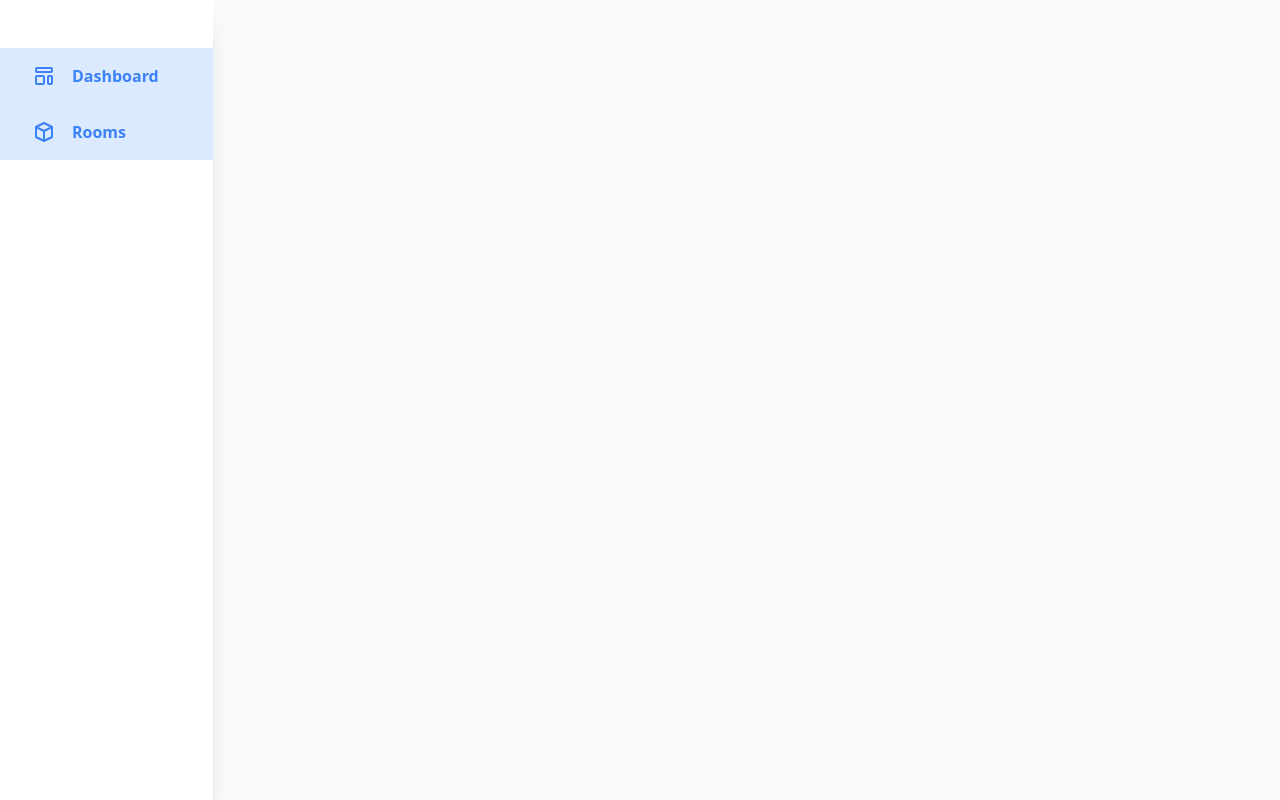
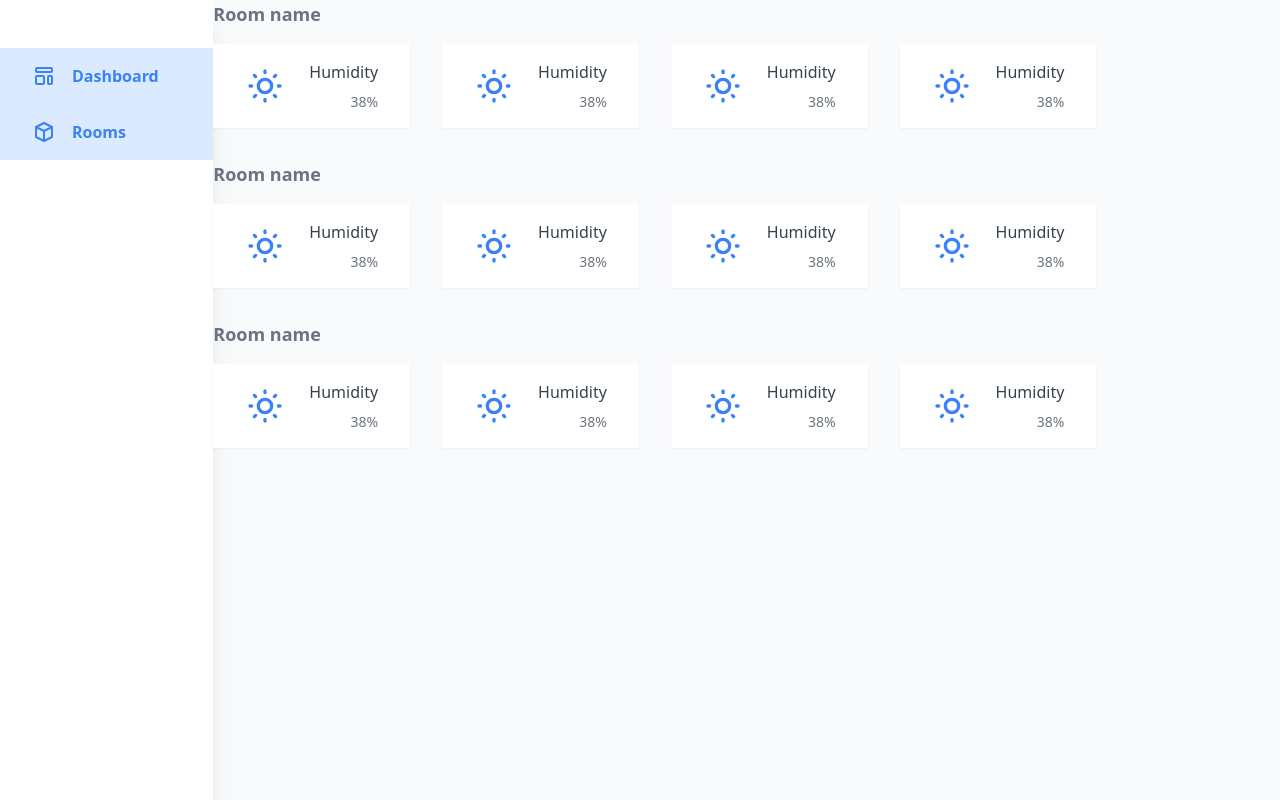
Before and after one commit to bartek9105/arduino-room-controller-client, a Vue app: page / in a window 1280 px wide. Before the commit this address had no page. Built offline with nearby package versions, Linux system fonts and the light colour scheme.

Commit message:
Create component for displaying room info

```diff
--- /dev/null
+++ b/src/components/RoomTilesInfo.vue
@@ -0,0 +1,105 @@
+<template>
+  <div>
+    <h2 class="text-lg font-bold text-gray-500 mb-4">Room name</h2>
+    <div class="flex">
+      <div
+        class="bg-white px-8 py-4 shadow-sm mr-8 flex items-center text-right"
+      >
+        <svg
+          class="w-10 h-10 mr-6 text-blue-500"
+          fill="none"
+          stroke="currentColor"
+          viewBox="0 0 24 24"
+          xmlns="http://www.w3.org/2000/svg"
+        >
+          <path
+            stroke-linecap="round"
+            stroke-linejoin="round"
+            stroke-width="2"
+            d="M12 3v1m0 16v1m9-9h-1M4 12H3m15.364 6.364l-.707-.707M6.343 6.343l-.707-.707m12.728 0l-.707.707M6.343 17.657l-.707.707M16 12a4 4 0 11-8 0 4 4 0 018 0z"
+          ></path>
+        </svg>
+        <div class="flex flex-col">
+          <span class="text-gray-700 mb-2">Humidity</span>
+          <span class="text-gray-500 text-sm">38%</span>
+        </div>
+      </div>
+      <div
+        class="bg-white px-8 py-4 shadow-sm mr-8 flex items-center text-right"
+      >
+        <svg
+          class="w-10 h-10 mr-6 text-blue-500"
+          fill="none"
+          stroke="currentColor"
+          viewBox="0 0 24 24"
+          xmlns="http://www.w3.org/2000/svg"
+        >
+          <path
+            stroke-linecap="round"
+            stroke-linejoin="round"
+            stroke-width="2"
+            d="M12 3v1m0 16v1m9-9h-1M4 12H3m15.364 6.364l-.707-.707M6.343 6.343l-.707-.707m12.728 0l-.707.707M6.343 17.657l-.707.707M16 12a4 4 0 11-8 0 4 4 0 018 0z"
+          ></path>
+        </svg>
+        <div class="flex flex-col">
+          <span class="text-gray-700 mb-2">Humidity</span>
+          <span class="text-gray-500 text-sm">38%</span>
+        </div>
+      </div>
+      <div
+        class="bg-white px-8 p4-2 shadow-sm mr-8 flex items-center text-right"
+      >
+        <svg
+          class="w-10 h-10 mr-6 text-blue-500"
+          fill="none"
+          stroke="currentColor"
+          viewBox="0 0 24 24"
+          xmlns="http://www.w3.org/2000/svg"
+        >
+          <path
+            stroke-linecap="round"
+            stroke-linejoin="round"
+            stroke-width="2"
+            d="M12 3v1m0 16v1m9-9h-1M4 12H3m15.364 6.364l-.707-.707M6.343 6.343l-.707-.707m12.728 0l-.707.707M6.343 17.657l-.707.707M16 12a4 4 0 11-8 0 4 4 0 018 0z"
+          ></path>
+        </svg>
+        <div class="flex flex-col">
+          <span class="text-gray-700 mb-2">Humidity</span>
+          <span class="text-gray-500 text-sm">38%</span>
+        </div>
+      </div>
+      <div
+        class="bg-white px-8 py-4 shadow-sm mr-8 flex items-center text-right"
+      >
+        <svg
+          class="w-10 h-10 mr-6 text-blue-500"
+          fill="none"
+          stroke="currentColor"
+          viewBox="0 0 24 24"
+          xmlns="http://www.w3.org/2000/svg"
+        >
+          <path
+            stroke-linecap="round"
+            stroke-linejoin="round"
+            stroke-width="2"
+            d="M12 3v1m0 16v1m9-9h-1M4 12H3m15.364 6.364l-.707-.707M6.343 6.343l-.707-.707m12.728 0l-.707.707M6.343 17.657l-.707.707M16 12a4 4 0 11-8 0 4 4 0 018 0z"
+          ></path>
+        </svg>
+        <div class="flex flex-col">
+          <span class="text-gray-700 mb-2">Humidity</span>
+          <span class="text-gray-500 text-sm">38%</span>
+        </div>
+      </div>
+    </div>
+  </div>
+</template>
+
+<script lang="ts">
+import { defineComponent } from 'vue'
+
+export default defineComponent({
+  name: 'RoomTilesInfo'
+})
+</script>
+
+<style></style>
--- a/src/views/Home.vue
+++ b/src/views/Home.vue
@@ -1,13 +1,22 @@
 <template>
-  <div></div>
+  <div class="w-1/4 mx-auto">
+    <RoomTilesInfo class="mb-8" />
+    <RoomTilesInfo class="mb-8" />
+    <RoomTilesInfo />
+  </div>
 </template>
 
 <script lang="ts">
 import { defineComponent, ref } from 'vue'
 import axios from 'axios'
 
+import RoomTilesInfo from '@/components/RoomTilesInfo.vue'
+
 export default defineComponent({
   name: 'Home',
+  components: {
+    RoomTilesInfo
+  },
   setup() {
     const color = ref<string>('')
 
```
